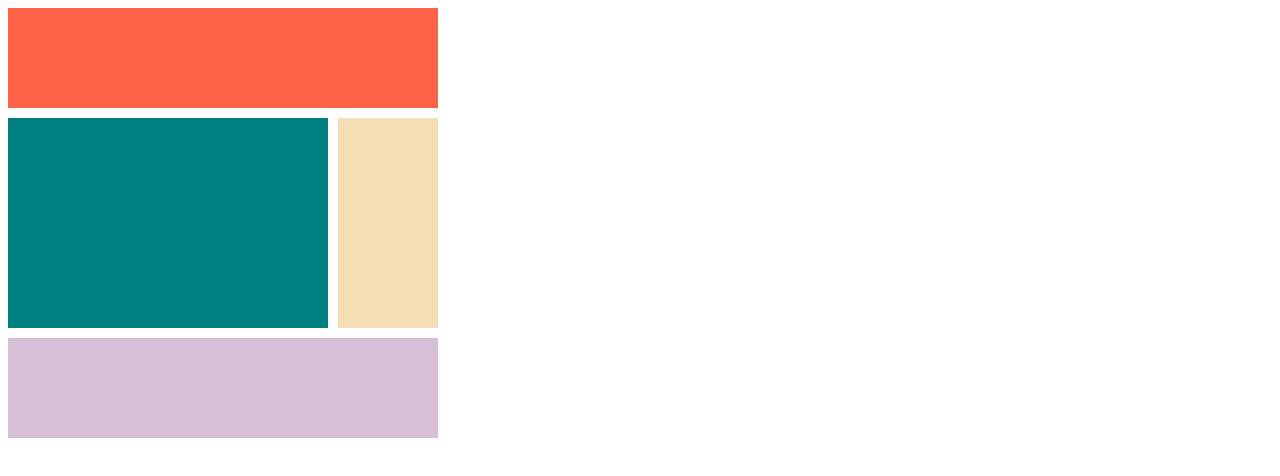
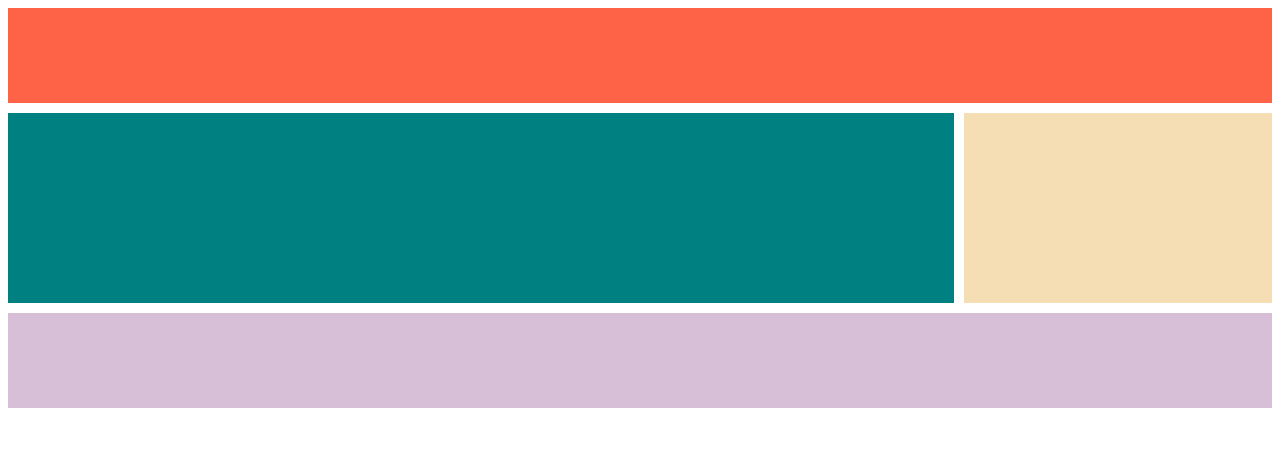
Before and after one commit to seonhop/css-master, a plain HTML site: page index.html in a window 1280 px wide. Drawn offline with Linux system fonts and the light colour scheme.

Commit message:
12. #2.7 Grid Template
grid-template:
"grid-area-name" row-height / col-width

```diff
--- a/style.css
+++ b/style.css
@@ -1,27 +1,29 @@
 .grid {
     display: grid;
     gap: 10px;
-    grid-template-columns: [first-line] 100px [second-line] 100px [third-line] 100px [fourth-line] 100px [fifth-line];
-    grid-template-rows: repeat(4, 100px);
+    height: 50vh;
+    grid-template:
+        "header header header header" 1fr
+        "content content content nav" 2fr
+        "footer footer footer footer" 1fr / 1fr 1fr 1fr 1fr;
 }
 
 .header {
     background-color: tomato;
-    grid-column: span 4;
+    grid-area: header;
 }
 
 .content {
     background-color: teal;
-    grid-column: first-line / fourth-line;
-    grid-row: span 2;
+    grid-area: content;
 }
 
 .nav {
     background-color: wheat;
-    grid-row: span 2;
+    grid-area: nav;
 }
 
 .footer {
     background-color: thistle;
-    grid-column: span 4;
+    grid-area: footer;
 }
```
